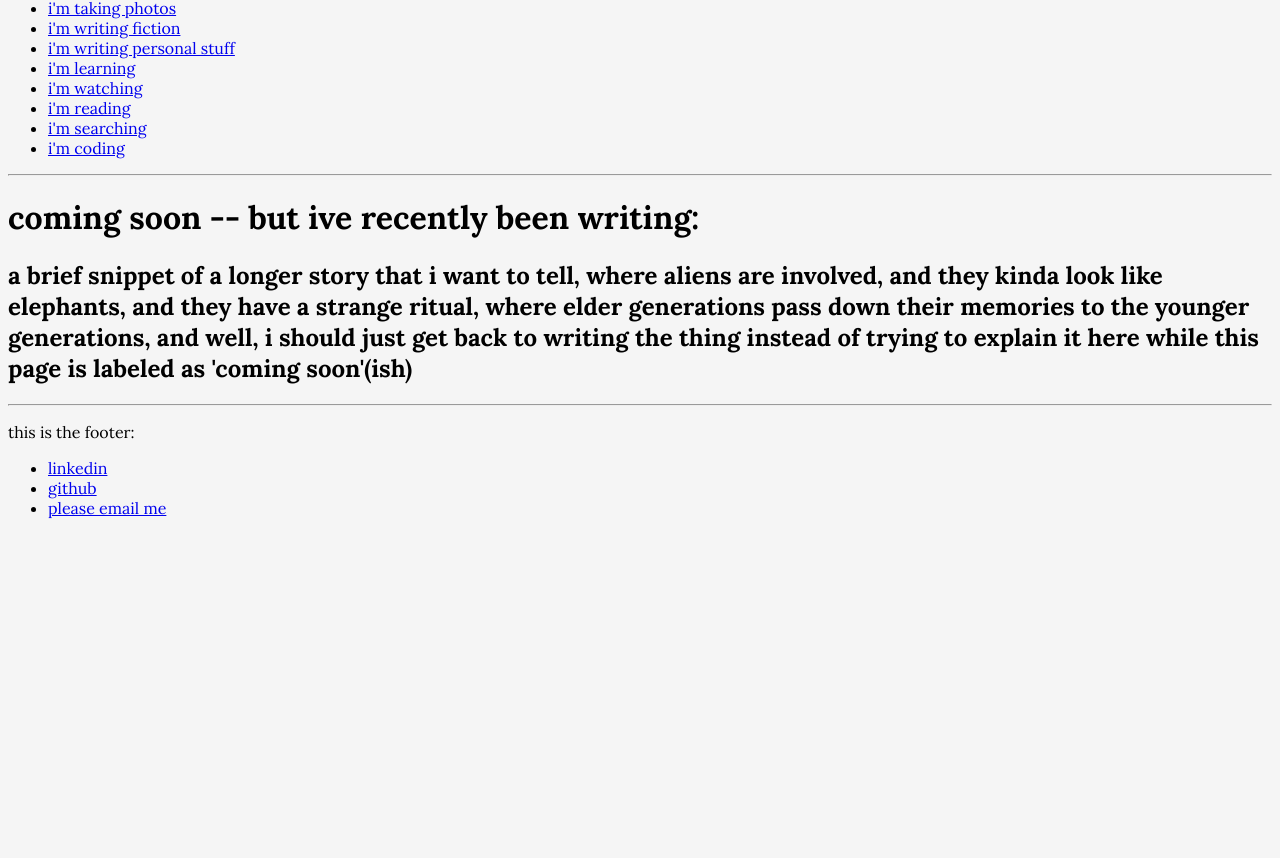
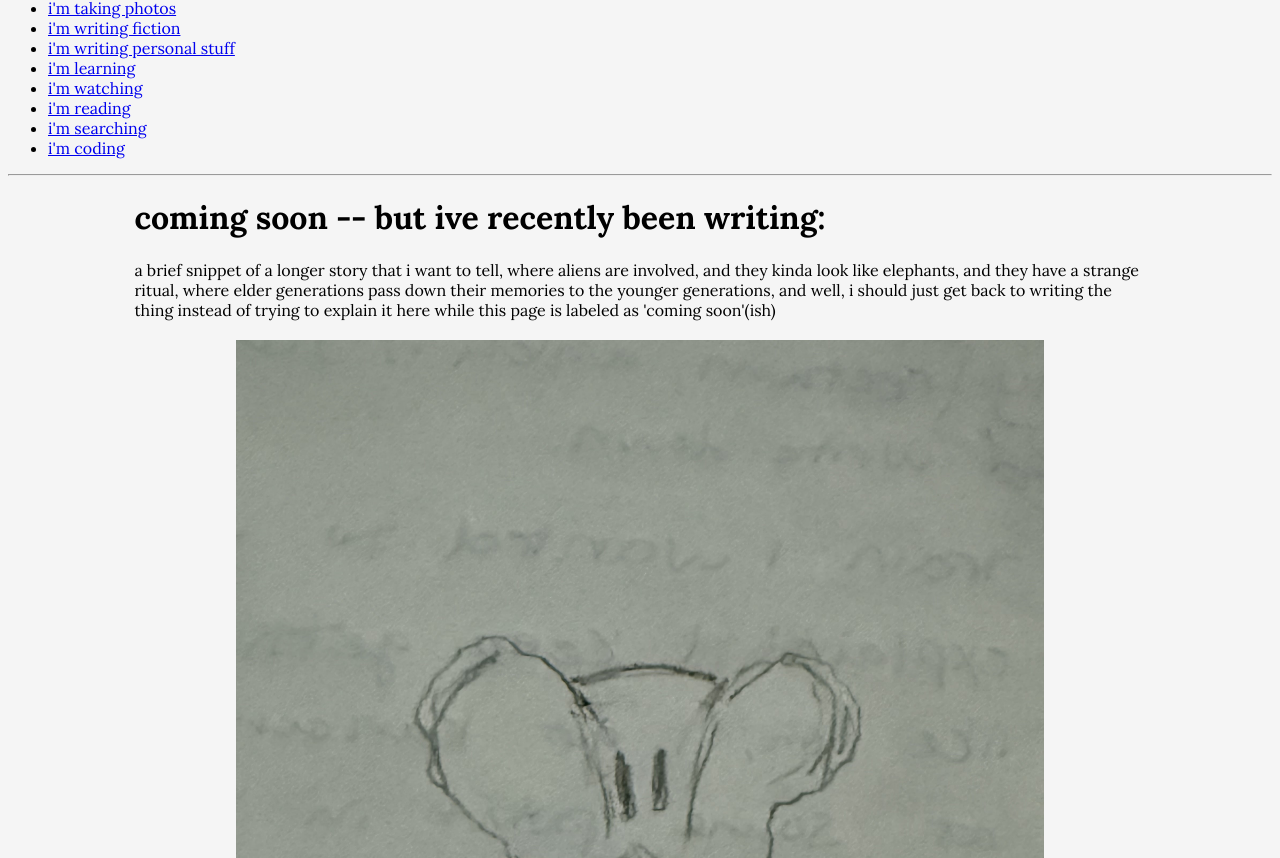
Before and after one commit to barrettk8090/barretts-world-wide-web, a React (Vite) app: page /fiction in a window 1280 px wide. Shown: the part 142-1000 px from the top of the page. Before the commit the page ends 800 px from the top, so only its background shows below. Built offline with nearby package versions, Linux system fonts and the light colour scheme.

Commit message:
cleaning :)

```diff
--- a/index.html
+++ b/index.html
@@ -2,7 +2,7 @@
 <html lang="en">
   <head>
     <meta charset="UTF-8" />
-    <link rel="icon" type="image/svg+xml" href="/vite.svg" />
+    <link rel="icon" type="image/x-icon" href="/favicon.ico" />
     <meta name="viewport" content="width=device-width, initial-scale=1.0" />
     <link rel="preconnect" href="https://fonts.googleapis.com">
     <link rel="preconnect" href="https://fonts.gstatic.com" crossorigin>
--- a/src/pages/Fiction/Fiction.css
+++ b/src/pages/Fiction/Fiction.css
@@ -0,0 +1,11 @@
+.fiction-container {
+  max-width: 80%;
+  margin: auto
+}
+
+.alien-image {
+  max-width: 80%;
+  height: auto;
+  display: block;
+  margin: 20px auto;
+}
--- a/src/pages/Fiction/Fiction.tsx
+++ b/src/pages/Fiction/Fiction.tsx
@@ -1,10 +1,12 @@
 import './Fiction.css'
+import alien from '../../assets/alien.jpeg'
 
 export default function Fiction(){
     return(
-        <>
+        <div className="fiction-container">
             <h1>coming soon -- but ive recently been writing:</h1>
-            <h2>a brief snippet of a longer story that i want to tell, where aliens are involved, and they kinda look like elephants, and they have a strange ritual, where elder generations pass down their memories to the younger generations, and well, i should just get back to writing the thing instead of trying to explain it here while this page is labeled as 'coming soon'(ish)</h2>
-        </>
+            <p>a brief snippet of a longer story that i want to tell, where aliens are involved, and they kinda look like elephants, and they have a strange ritual, where elder generations pass down their memories to the younger generations, and well, i should just get back to writing the thing instead of trying to explain it here while this page is labeled as 'coming soon'(ish)</p>
+            <img className="alien-image" src={alien} alt="a pencil drawing of an alien that looks like an elephant but with weird skin folds and added features"/>
+        </div>
     )
 }
--- a/src/pages/Learning/Learning.tsx
+++ b/src/pages/Learning/Learning.tsx
@@ -4,7 +4,7 @@ export default function Learning(){
     return(
         <>
                 <h1>coming soon -- but also, im currently learning:</h1>
-                <h2>golang</h2>
+                <p>golang</p>
         </>
     )
 }
--- a/src/pages/PersonalBlog/PersonalBlog.css
+++ b/src/pages/PersonalBlog/PersonalBlog.css
@@ -3,7 +3,7 @@
     margin: auto;
     line-height: 1.6;
     padding-bottom: 20px;
-    font-size: 1.1rem;
+    font-size: 1.13rem;
 }
 
 @media (min-width: 768px) {
--- a/src/pages/Reading/Reading.tsx
+++ b/src/pages/Reading/Reading.tsx
@@ -4,7 +4,7 @@ export default function Reading(){
     return(
         <>
         <h1>coming soon -- but also, im currently reading:</h1>
-        <h2> **the drawing of the three** by stephen king</h2>
+        <p> <strong>🚪the drawing of the three</strong> by stephen king</p>
         </>
     )
 }
```
Also changed, not shown: src/assets/alien.jpeg (added), 1 other file (tests, documents, lock files or other folders).
